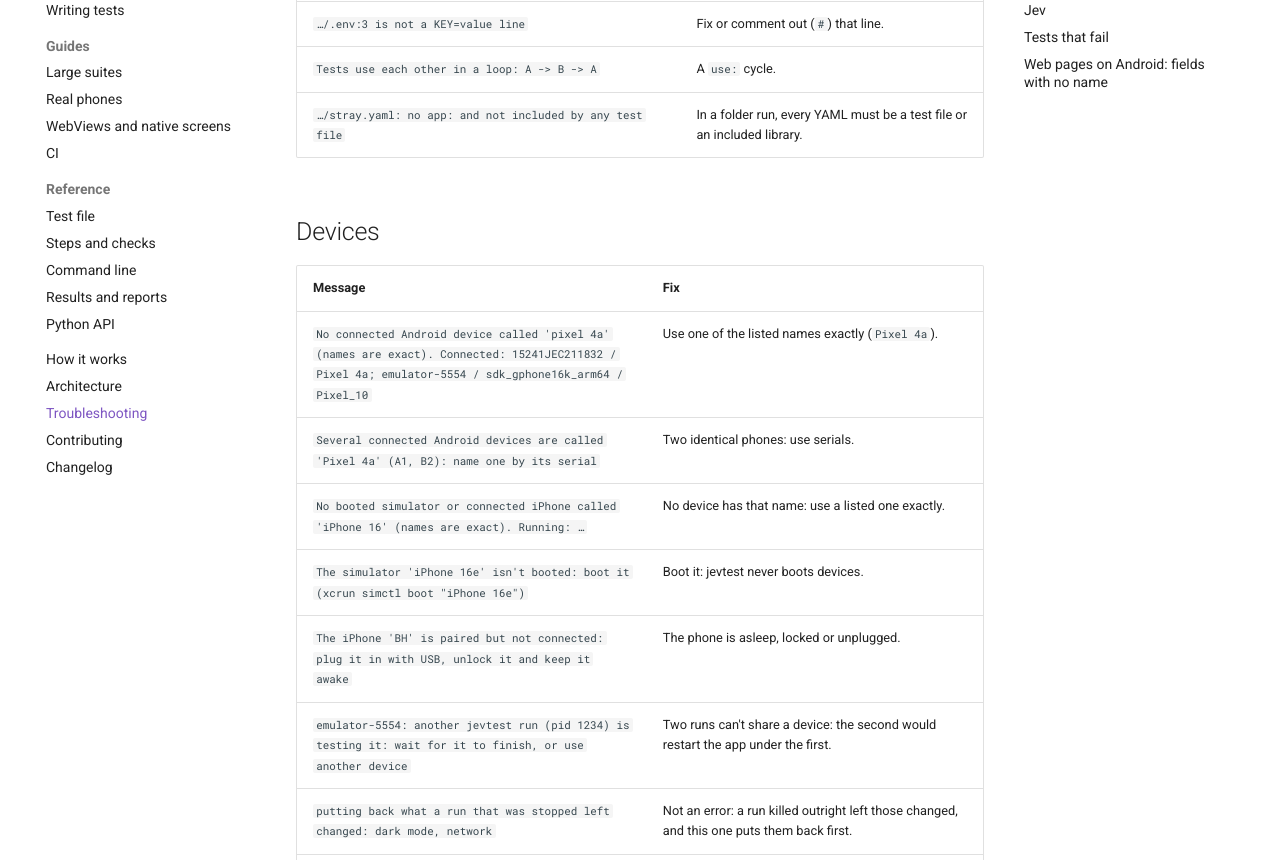
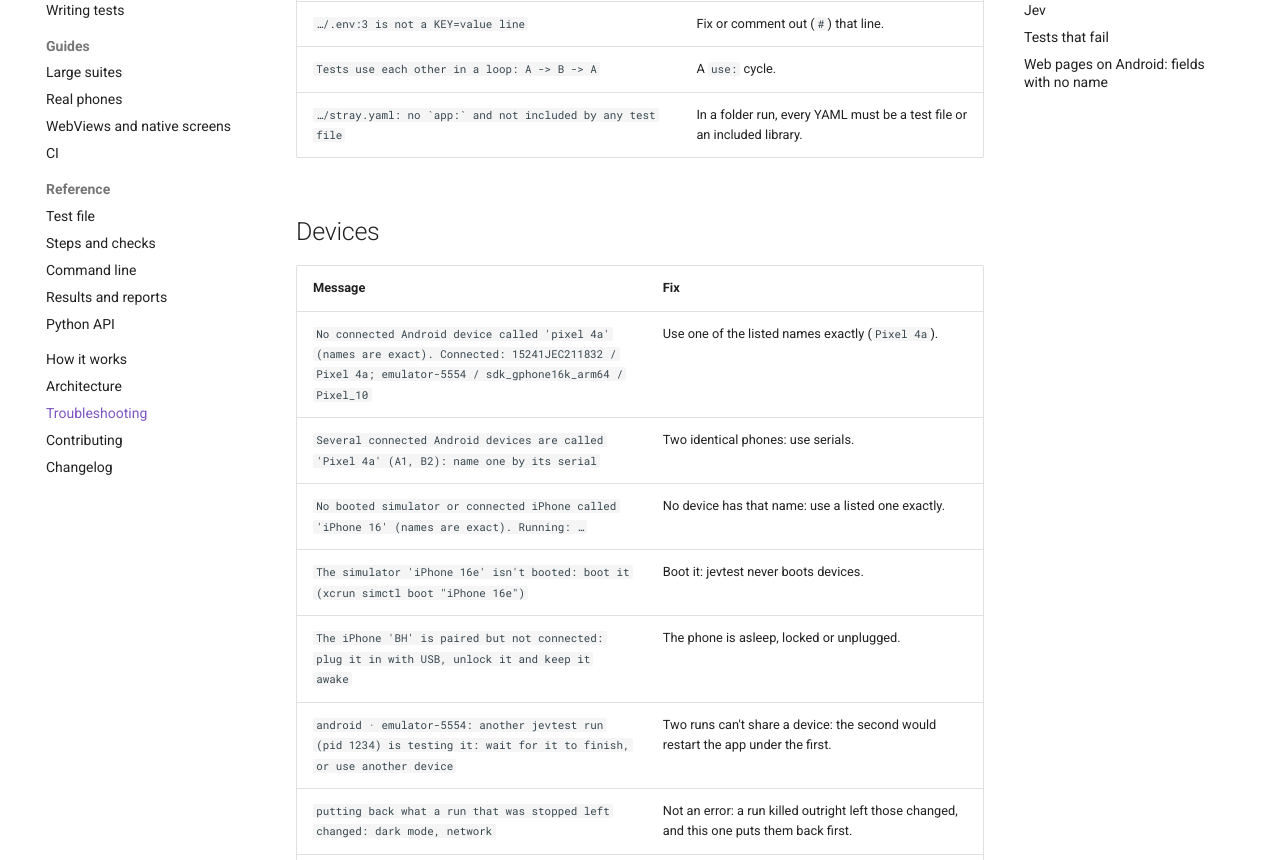
Before and after one commit to Just-Betr/jevtest, an MkDocs documentation site: the page built from docs/troubleshooting.md, in a window 1280 px wide and 1400 px high, scrolled down 1726 px. Shown: the part 152-1012 px from the top of the window. Built offline with MkDocs 1.6.1 and Material for MkDocs 9.7.7, drawn with Linux system fonts in a browser that asks for light colours; comment, search, counter and statistics services are not loaded; some of the changed text lies outside the part shown.

Commit message:
JUnit names with dots for files in folders; docs match messages
Checked every message quoted in troubleshooting.md by triggering it
(the test-file ones, and the device ones on the real devices): three
read differently from what jevtest prints, and now match.

Co-Authored-By: Claude Opus 5.5 <noreply@anthropic.com>

```diff
--- a/docs/troubleshooting.md
+++ b/docs/troubleshooting.md
@@ -17,7 +17,7 @@ error: t.yaml has 2 problems:
 | `Unknown step 'bakc'. A bare word must be one of back, clear_data, … for a plain-English goal write` `- do: bakc` | A typo, or a goal written without `do:`. |
 | `'wait' must be a number, got '2' (remove the quotes)` | Numbers are written without quotes. |
 | `'tap' needs text, got a number (to use 42 as text, put it in quotes)` | `tap: "42"`. |
-| `'scroll_to' needs direction: (up, down, left or right)` | Add `direction: down` to the step. |
+| ``'scroll_to' needs `direction:` (up, down, left or right)`` | Add `direction: down` to the step. |
 | `` `direction` belongs to scroll_to, not to tap `` | Options only go on the actions they apply to ([table](reference/steps.md#options)). |
 | `` `timeout` only applies to a step that waits (for its element, its checks, or a do:/scroll_to: condition) `` (or `interval`, `max_actions`, `max_scrolls`, `confidence`) | The setting means nothing on that step: remove it, or move it to the step it was meant for ([settings](reference/test-file.md#settings-optional)). |
 | `` `settle` is gone (jevtest 0.9): each step waits until what it needs is on screen; remove it `` | Remove `settle`: there's no waiting after an action any more. A step that needs longer gets `timeout:`. |
@@ -35,7 +35,7 @@ error: t.yaml has 2 problems:
 | `PASSWORD is set in the environment and in …/.env to different values: remove one of them` | jevtest won't pick one. |
 | `…/.env:3 is not a KEY=value line` | Fix or comment out (`#`) that line. |
 | `Tests use each other in a loop: A -> B -> A` | A `use:` cycle. |
-| `…/stray.yaml: no app: and not included by any test file` | In a folder run, every YAML must be a test file or an included library. |
+| ``…/stray.yaml: no `app:` and not included by any test file`` | In a folder run, every YAML must be a test file or an included library. |
 
 ## Devices
 
@@ -46,7 +46,7 @@ error: t.yaml has 2 problems:
 | `No booted simulator or connected iPhone called 'iPhone 16' (names are exact). Running: …` | No device has that name: use a listed one exactly. |
 | `The simulator 'iPhone 16e' isn't booted: boot it (xcrun simctl boot "iPhone 16e")` | Boot it: jevtest never boots devices. |
 | `The iPhone 'BH' is paired but not connected: plug it in with USB, unlock it and keep it awake` | The phone is asleep, locked or unplugged. |
-| `emulator-5554: another jevtest run (pid 1234) is testing it: wait for it to finish, or use another device` | Two runs can't share a device: the second would restart the app under the first. |
+| `android · emulator-5554: another jevtest run (pid 1234) is testing it: wait for it to finish, or use another device` | Two runs can't share a device: the second would restart the app under the first. |
 | `putting back what a run that was stopped left changed: dark mode, network` | Not an error: a run killed outright left those changed, and this one puts them back first. |
 | `can't put back rotation (another jevtest version changed it): set it by hand` | A run of another jevtest version was killed with that changed, and wrote down how to put it back in a way this version doesn't read. Set it back on the device yourself. |
 | `Several devices are called 'iPhone 17 Pro' (X, Y): name one by its UDID` | Use the UDID. |
```
Also changed, not shown: CHANGELOG.md (+3 -0 lines), docs/reference/results.md (+1 -1 lines), 2 other files.
